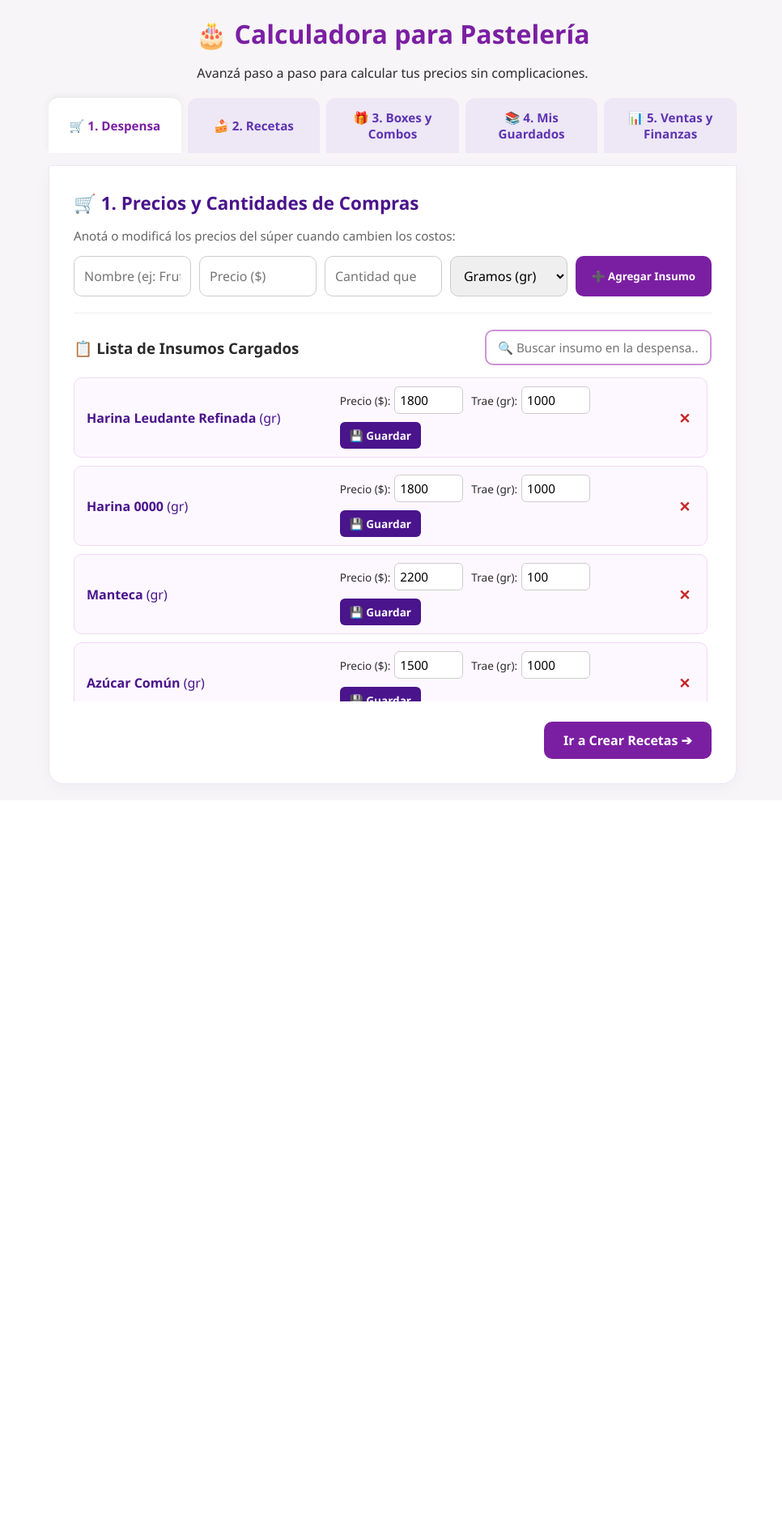
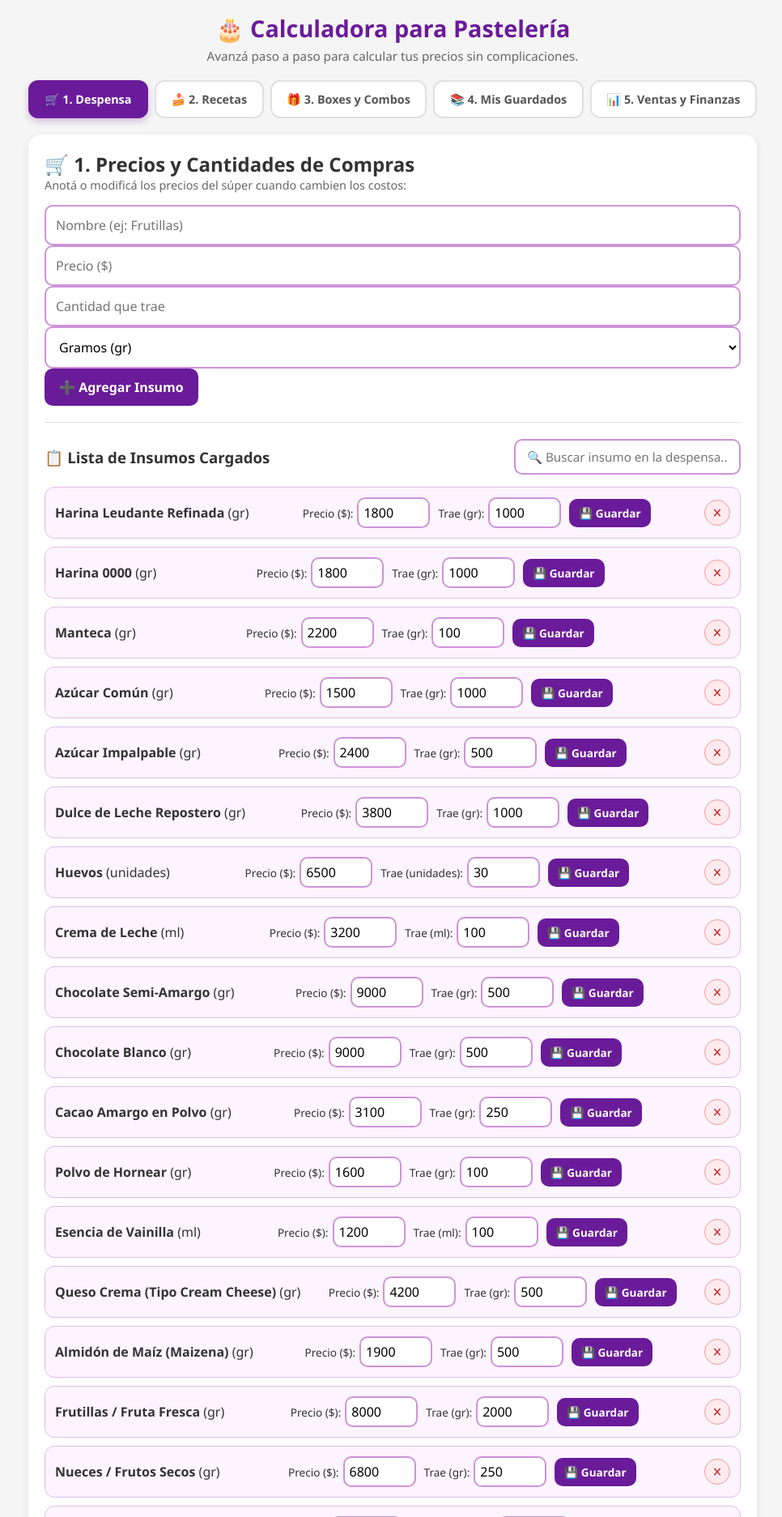
Before and after one commit to AgusPe-jeje/PasteleriaEvepe, a Flask app: page / in a window 1280 px wide. Shown: the top 1873 px of the page at 81% size, without its empty margins (155-1121 px from the left). Before the commit the page ends 977 px from the top, so only its background shows below. Run offline with Flask 3, Linux system fonts and the light colour scheme.

Commit message:
Update style.css

```diff
--- a/static/css/style.css
+++ b/static/css/style.css
@@ -1,148 +1,242 @@
+/* ==========================================
+   ESTILOS GENERALES Y VARIABLES
+   ========================================== */
+:root {
+    --color-principal: #6a1b9a;
+    --color-secundario: #ab47bc;
+    --color-suave: #fcf4ff;
+    --color-hover: #8e24aa;
+    --color-verde: #2e7d32;
+    --color-rojo: #c62828;
+    --color-fondo: #f5f5f5;
+    --sombra-tarjeta: 0 4px 12px rgba(0, 0, 0, 0.08);
+}
+
 * {
     box-sizing: border-box;
-    font-family: 'Segoe UI', system-ui, -apple-system, sans-serif;
+    margin: 0;
+    padding: 0;
+    font-family: 'Segoe UI', Tahoma, Geneva, Verdana, sans-serif;
 }
 
 body {
-    background-color: #f7f5f8;
-    color: #2c2c2c;
-    margin: 0;
-    padding: 20px;
+    background-color: var(--color-fondo);
+    color: #333;
+    padding: 15px 10px;
 }
 
+/* ENCABEZADO */
 .encabezado {
     text-align: center;
     margin-bottom: 20px;
 }
 
 .encabezado h1 {
-    color: #7b1fa2;
-    margin: 0 0 5px 0;
-    font-size: 2rem;
+    color: var(--color-principal);
+    font-size: 1.8rem;
+    margin-bottom: 5px;
 }
 
+.encabezado p {
+    color: #666;
+    font-size: 0.95rem;
+}
+
+/* CONTENEDOR PRINCIPAL */
 .contenedor {
-    max-width: 850px;
+    max-width: 900px;
     margin: 0 auto;
 }
 
-/* NAVEGACIÓN */
+/* BARRA DE NAVEGACIÓN (PESTAÑAS) */
 .barra-pasos {
     display: flex;
+    flex-wrap: wrap;
     gap: 8px;
-    margin-bottom: 15px;
+    margin-bottom: 20px;
+    justify-content: center;
 }
 
 .tab-btn {
-    flex: 1;
-    padding: 14px 10px;
-    border: none;
-    background-color: #ede7f6;
-    color: #5e35b1;
-    font-size: 0.95rem;
-    font-weight: bold;
-    border-radius: 12px 12px 0 0;
+    flex: 1 1 auto;
+    min-width: 130px;
+    padding: 12px 10px;
+    background-color: #fff;
+    border: 2px solid #e0e0e0;
+    border-radius: 12px;
+    font-weight: 600;
+    color: #555;
     cursor: pointer;
+    transition: all 0.2s ease;
+    font-size: 0.9rem;
+    text-align: center;
 }
 
 .tab-btn.activo {
-    background-color: #ffffff;
-    color: #7b1fa2;
-    box-shadow: 0 -3px 10px rgba(0,0,0,0.05);
+    background-color: var(--color-principal);
+    color: #fff;
+    border-color: var(--color-principal);
+    box-shadow: 0 4px 8px rgba(106, 27, 154, 0.25);
+}
+
+/* TARJETAS DE CONTENIDO */
+.tarjeta {
+    background: #fff;
+    padding: 20px;
+    border-radius: 16px;
+    box-shadow: var(--sombra-tarjeta);
+    margin-bottom: 20px;
 }
 
 .paso-contenido {
     display: none;
-    background: white;
-    padding: 30px;
-    border-radius: 0 0 18px 18px;
-    box-shadow: 0 4px 20px rgba(0,0,0,0.04);
-    border: 1px solid #ede7f6;
 }
 
 .paso-contenido.activo {
     display: block;
 }
 
-.tarjeta h2 {
-    color: #4a148c;
-    margin-top: 0;
+.subtxt {
+    color: #666;
+    font-size: 0.9rem;
     margin-bottom: 15px;
-    font-size: 1.4rem;
-}
-
-.subtxt {
-    font-size: 0.95rem;
-    color: #666;
-    margin-bottom: 15px;
-}
-
-.form-nuevo-insumo {
-    display: flex;
-    flex-wrap: wrap;
-    gap: 10px;
-    margin-bottom: 15px;
-}
-
-.form-nuevo-insumo input, .form-nuevo-insumo select {
-    padding: 12px;
-    border: 1px solid #ccc;
-    border-radius: 10px;
-    font-size: 1rem;
-    flex: 1;
-    min-width: 130px;
-}
-
-.btn-violeta {
-    background-color: #7b1fa2;
-    color: white;
-    border: none;
-    padding: 12px 20px;
-    font-weight: bold;
-    border-radius: 10px;
-    cursor: pointer;
 }
 
 .linea {
     border: 0;
     height: 1px;
-    background-color: #eee;
+    background: #e0e0e0;
     margin: 20px 0;
 }
 
-/* TARJETAS EDITABLES DE INSUMOS */
+/* FORMULARIOS E INPUTS */
+.campo-grande {
+    margin-bottom: 15px;
+}
+
+.campo-grande label {
+    display: block;
+    font-weight: bold;
+    margin-bottom: 6px;
+    color: #333;
+}
+
+input[type="text"],
+input[type="number"],
+input[type="date"],
+input[type="month"],
+select {
+    width: 100%;
+    padding: 12px;
+    border: 2px solid #ce93d8;
+    border-radius: 10px;
+    font-size: 1rem;
+    outline: none;
+    background-color: #fff;
+    transition: border-color 0.2s;
+}
+
+input:focus, select:focus {
+    border-color: var(--color-principal);
+}
+
+/* BOTONES */
+button {
+    font-size: 1rem;
+    cursor: pointer;
+    border: none;
+    border-radius: 10px;
+    transition: background 0.2s;
+}
+
+.btn-violeta {
+    background-color: var(--color-principal);
+    color: white;
+    padding: 12px 18px;
+    font-weight: bold;
+}
+
+.btn-violeta:hover {
+    background-color: var(--color-hover);
+}
+
+.btn-verde-gigante {
+    width: 100%;
+    background-color: var(--color-verde);
+    color: white;
+    padding: 15px;
+    font-size: 1.1rem;
+    font-weight: bold;
+    border-radius: 12px;
+    margin-top: 10px;
+}
+
+.btn-sumar-renglon {
+    background-color: var(--color-suave);
+    color: var(--color-principal);
+    border: 2px dashed var(--color-secundario);
+    width: 100%;
+    padding: 10px;
+    font-weight: bold;
+    margin-top: 10px;
+}
+
+.btn-borrar {
+    background: none;
+    border: none;
+    font-size: 1.2rem;
+    padding: 5px 10px;
+}
+
+.btn-actualizar {
+    background-color: var(--color-principal);
+    color: white;
+    padding: 8px 12px;
+    font-size: 0.85rem;
+    font-weight: bold;
+}
+
+.btn-borrar-insumo {
+    background-color: #ffebee;
+    color: var(--color-rojo);
+    border: 1px solid #ef9a9a;
+    width: 32px;
+    height: 32px;
+    border-radius: 50%;
+    font-weight: bold;
+}
+
+/* LISTAS DE RENGLONES DINÁMICOS */
+.renglon-ingrediente {
+    display: flex;
+    gap: 8px;
+    align-items: center;
+    margin-bottom: 10px;
+}
+
+/* LISTA EDITABLE DE INSUMOS */
 .tabla-insumos-container {
     display: flex;
     flex-direction: column;
     gap: 10px;
-    max-height: 400px;
-    overflow-y: auto;
-    padding-right: 5px;
 }
 
 .card-insumo-edit {
     display: flex;
+    justify-content: space-between;
+    align-items: center;
+    background-color: var(--color-suave);
+    border: 1px solid #e1bee7;
+    padding: 12px;
+    border-radius: 12px;
     flex-wrap: wrap;
-    align-items: center;
-    justify-content: space-between;
-    background-color: #fdf8ff;
-    border: 1px solid #f0d8f5;
-    padding: 10px 15px;
-    border-radius: 10px;
     gap: 10px;
-}
-
-.nombre-insumo-edit {
-    flex: 1.5;
-    min-width: 180px;
-    color: #4a148c;
 }
 
 .form-editar-inline {
     display: flex;
     align-items: center;
     gap: 10px;
-    flex: 2;
     flex-wrap: wrap;
 }
 
@@ -154,147 +248,166 @@ body {
 }
 
 .grupo-edit input {
-    width: 85px;
+    width: 90px;
     padding: 6px;
-    border: 1px solid #ccc;
-    border-radius: 6px;
-    font-size: 0.95rem;
 }
 
-.btn-actualizar {
-    background-color: #4a148c;
-    color: white;
-    border: none;
-    padding: 7px 12px;
-    border-radius: 6px;
-    font-size: 0.85rem;
-    font-weight: bold;
-    cursor: pointer;
+/* GRID DE TARJETAS GUARDADAS */
+.grid-guardadas {
+    display: grid;
+    grid-template-columns: repeat(auto-fill, minmax(220px, 1fr));
+    gap: 15px;
 }
 
-.btn-borrar-insumo {
-    background: none;
-    border: none;
-    color: #c62828;
-    font-weight: bold;
-    font-size: 1.1rem;
-    cursor: pointer;
-    padding: 0 5px;
+.card-guardada {
+    background: #fff;
+    border: 2px solid #e0e0e0;
+    border-radius: 12px;
+    padding: 15px;
+    position: relative;
 }
 
-/* BOTÓN SIGUIENTE Y RECETA */
-.siguiente-container {
-    margin-top: 25px;
-    text-align: right;
+.precio-destacado {
+    color: var(--color-verde);
+    font-size: 1.1rem;
+    margin: 5px 0;
 }
 
-.btn-siguiente {
-    background-color: #7b1fa2;
-    color: white;
-    border: none;
-    padding: 12px 24px;
+/* RESUMEN DE RESULTADOS DE RECETAS */
+.caja-precio-final {
+    background-color: #e8f5e9;
+    border: 2px solid #a5d6a7;
+    border-radius: 12px;
+    padding: 20px;
+    text-align: center;
+}
+
+.titulo-final {
+    display: block;
+    color: #2e7d32;
     font-size: 1rem;
     font-weight: bold;
-    border-radius: 10px;
-    cursor: pointer;
-}
-
-.campo-grande label {
-    display: block;
-    font-weight: bold;
-    margin-bottom: 8px;
-}
-
-.campo-grande input {
-    width: 100%;
-    padding: 14px;
-    border: 2px solid #ab47bc;
-    border-radius: 10px;
-    font-size: 1.1rem;
-    margin-bottom: 15px;
-}
-
-.renglon-ingrediente {
-    display: flex;
-    gap: 10px;
-    margin-bottom: 10px;
-}
-
-.renglon-ingrediente select, .renglon-ingrediente input {
-    padding: 12px;
-    border: 1px solid #ccc;
-    border-radius: 10px;
-    font-size: 1rem;
-}
-
-.renglon-ingrediente select { flex: 2; }
-.renglon-ingrediente input { flex: 1; }
-
-.btn-borrar { background: none; border: none; font-size: 1.2rem; cursor: pointer; }
-
-.btn-sumar-renglon {
-    background-color: #f3e5f5;
-    color: #6a1b9a;
-    border: 2px dashed #ce93d8;
-    width: 100%;
-    padding: 12px;
-    font-weight: bold;
-    border-radius: 10px;
-    cursor: pointer;
-    margin-bottom: 20px;
-}
-
-.btn-verde-gigante {
-    width: 100%;
-    background-color: #2e7d32;
-    color: white;
-    border: none;
-    padding: 16px;
-    font-size: 1.2rem;
-    font-weight: bold;
-    border-radius: 12px;
-    cursor: pointer;
-}
-
-/* RESULTADOS Y GUARDADAS */
-.caja-precio-final {
-    background-color: #e8f5e9;
-    border: 2px solid #4caf50;
-    border-radius: 16px;
-    padding: 25px;
-    text-align: center;
-    margin-bottom: 20px;
 }
 
 .monto-final {
     display: block;
-    font-size: 3.5rem;
+    font-size: 2.2rem;
     font-weight: bold;
-    color: #2e7d32;
-    margin: 10px 0;
+    color: #1b5e20;
+    margin: 8px 0;
 }
 
 .btn-guardar-receta {
-    background-color: #7b1fa2;
+    background-color: var(--color-verde);
     color: white;
-    border: none;
     padding: 10px 20px;
     font-weight: bold;
-    border-radius: 8px;
-    cursor: pointer;
+    margin-top: 10px;
 }
 
 .explicacion-ganancia {
-    background-color: #fafafa;
-    border: 1px solid #eee;
+    background-color: #fff;
+    border: 1px solid #e0e0e0;
     border-radius: 12px;
-    padding: 20px;
+    padding: 15px;
+    margin-top: 15px;
 }
 
-.item-desglose { margin-bottom: 12px; display: flex; flex-direction: column; }
-.item-desglose.destacado { background-color: #f3e5f5; padding: 10px; border-radius: 8px; border-left: 4px solid #7b1fa2; }
-.item-desglose small { color: #666; margin-top: 2px; }
+.item-desglose {
+    margin-top: 8px;
+    font-size: 0.95rem;
+}
 
-.grid-guardadas { display: grid; grid-template-columns: repeat(auto-fill, minmax(220px, 1fr)); gap: 15px; }
-.card-guardada { background-color: #fdf7ff; border: 1px solid #e1bee7; border-radius: 12px; padding: 15px; }
-.precio-destacado { color: #2e7d32; font-size: 1.1rem; margin: 5px 0; }
+.item-desglose.destacado {
+    color: var(--color-verde);
+    font-weight: bold;
+}
+
+/* ==========================================
+   MEDIAS QUERIES PARA ADAPTACIÓN A CELULARES
+   ========================================== */
+@media (max-width: 600px) {
+    body {
+        padding: 8px 5px;
+    }
+
+    .encabezado h1 {
+        font-size: 1.5rem;
+    }
+
+    .tarjeta {
+        padding: 15px 12px;
+    }
+
+    /* Pestañas estilo cuadrícula en celulares */
+    .barra-pasos {
+        display: grid;
+        grid-template-columns: repeat(2, 1fr);
+        gap: 6px;
+    }
+
+    .tab-btn {
+        min-width: auto;
+        padding: 10px 6px;
+        font-size: 0.82rem;
+    }
+
+    /* El último botón de finanzas ocupa todo el ancho */
+    .tab-btn:nth-child(5) {
+        grid-column: span 2;
+    }
+
+    /* Renoglon de ingrediente apilado o más holgado */
+    .renglon-ingrediente {
+        flex-direction: row;
+        gap: 5px;
+    }
+
+    .renglon-ingrediente input[type="text"] {
+        flex: 2 !important;
+    }
+
+    .renglon-ingrediente input[type="number"] {
+        flex: 1 !important;
+        min-width: 70px;
+    }
+
+    /* Insumos en la despensa */
+    .card-insumo-edit {
+        flex-direction: column;
+        align-items: flex-start;
+    }
+
+    .form-editar-inline {
+        width: 100%;
+        justify-content: space-between;
+    }
+
+    .grupo-edit input {
+        width: 80px;
+    }
+
+    /* Formulario de agregar nuevo insumo */
+    .form-nuevo-insumo {
+        display: flex;
+        flex-direction: column;
+        gap: 10px;
+    }
+
+    .form-nuevo-insumo input,
+    .form-nuevo-insumo select,
+    .form-nuevo-insumo button {
+        width: 100% !important;
+    }
+
+    /* Formulario de Ventas */
+    #paso-5 form div[style*="display: flex"] {
+        flex-direction: column;
+        gap: 10px;
+    }
+
+    #buscador-despensa,
+    #buscador-guardados {
+        width: 100% !important;
+    }
+}
```
